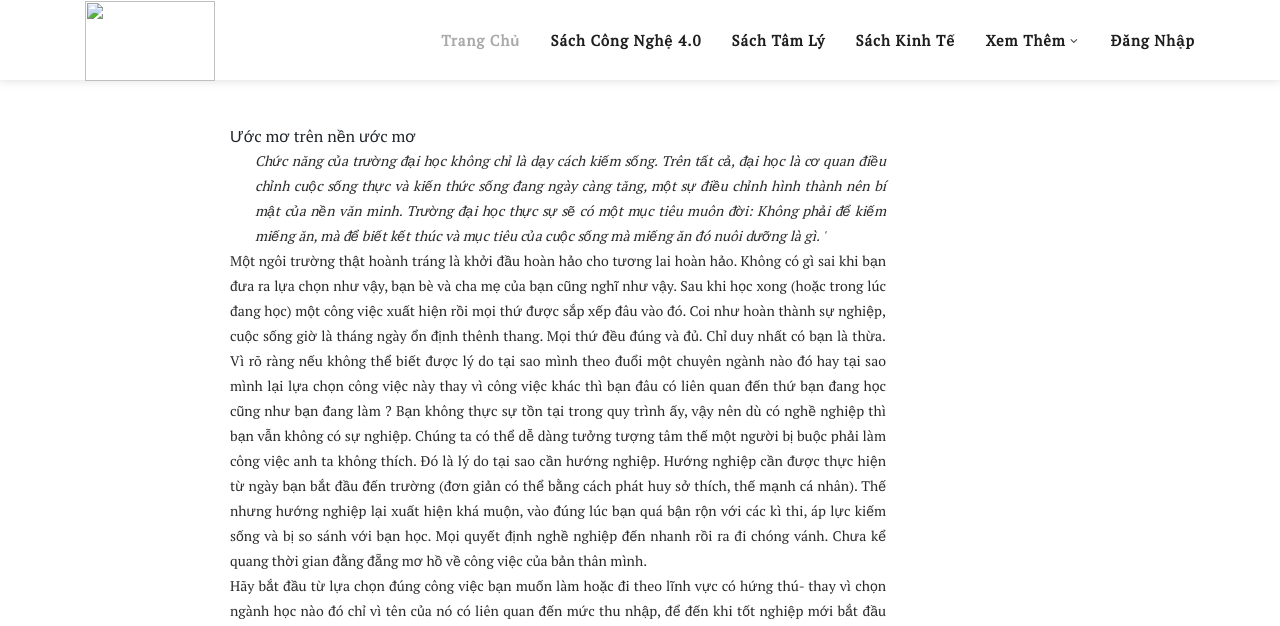
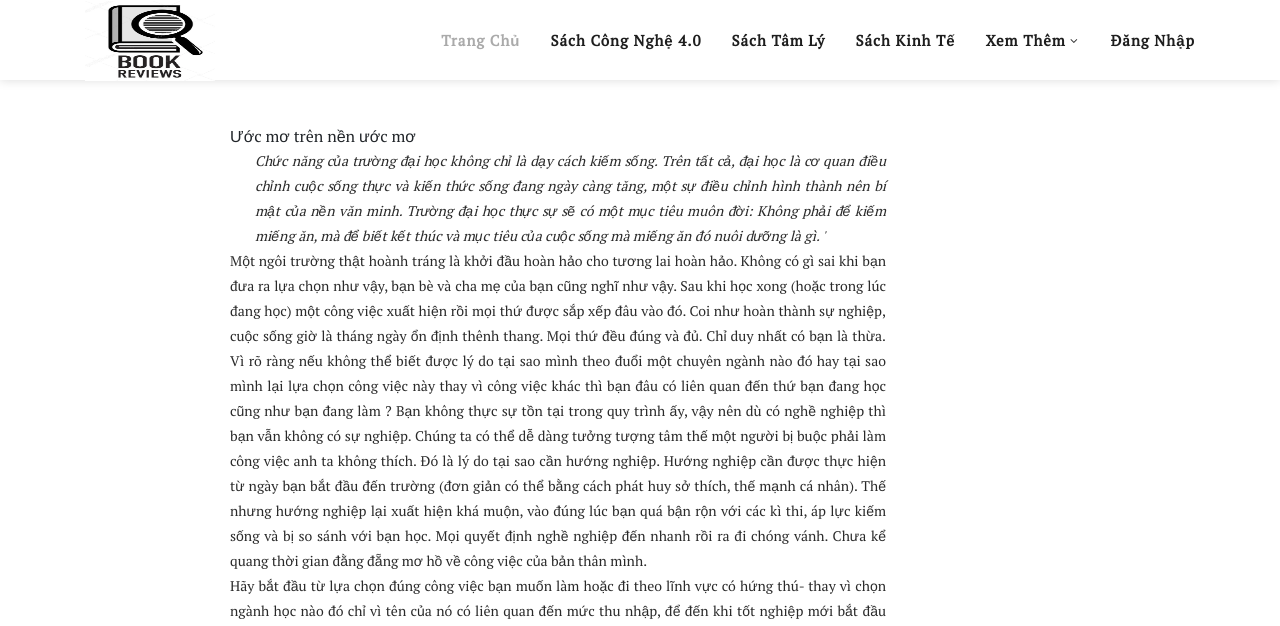
Before and after one commit to ColorfulsKite/test, a plain HTML site: page links/sachcongnghe1.html in a window 1280 px wide. Shown: the top 626 px of the page. Drawn offline with Linux system fonts and the light colour scheme; files whose address does not match are found by name.

Commit message:
Update sachcongnghe1.html

```diff
--- a/links/sachcongnghe1.html
+++ b/links/sachcongnghe1.html
@@ -44,7 +44,7 @@ https://templatemo.com/tm-571-hexashop
                         <nav class="main-nav">
                             <!-- ***** Logo Start ***** -->
                             <a href="index.html" class="logo">
-                                <img src="assets/images/logo.png">
+                                <img src="../assets/images/logo.png">
                             </a>
                             <!-- ***** Logo End ***** -->
                             <!-- ***** Menu Start ***** -->
```
